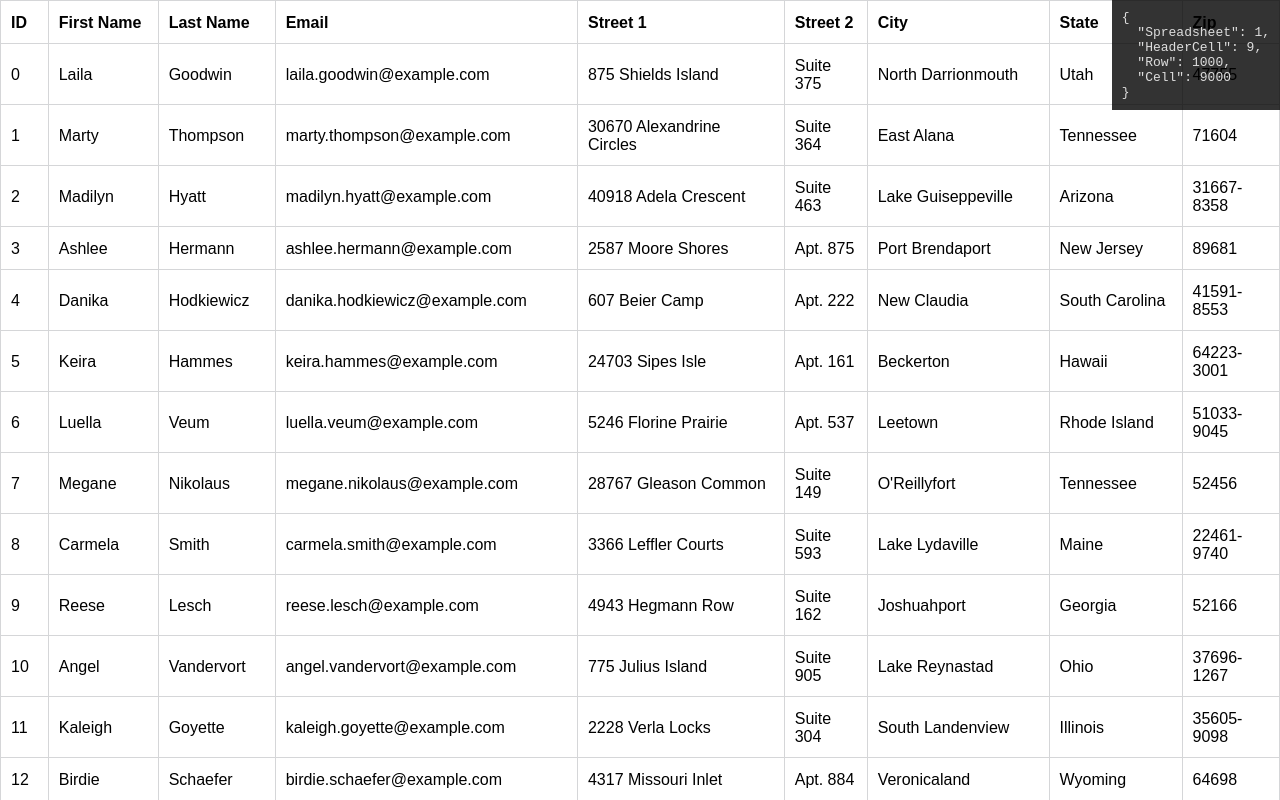
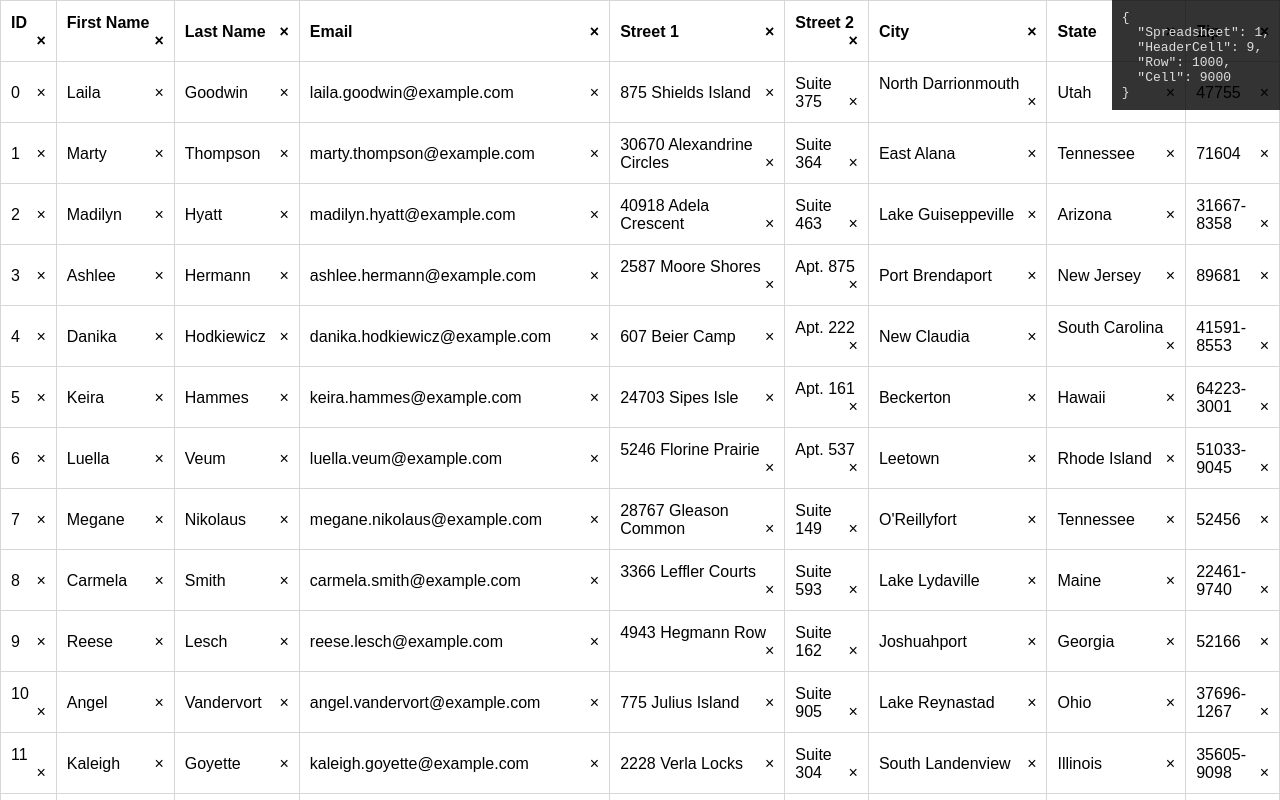
Before and after one commit to jeffcarbs/react-performance-demo, a React (Create React App) app: page / in a window 1280 px wide. Shown: the top 800 px of the page. Built offline with nearby package versions, Linux system fonts and the light colour scheme.

Commit message:
Add ability to hide columns and clear cells

```diff
--- a/src/Spreadsheet/Cell.js
+++ b/src/Spreadsheet/Cell.js
@@ -9,6 +9,7 @@ class Cell extends PureComponent {
     columnIdx: PropTypes.number.isRequired,
     onMouseDown: PropTypes.func.isRequired,
     onMouseEnter: PropTypes.func.isRequired,
+    onRemoveClick: PropTypes.func.isRequired,
     selected: PropTypes.bool.isRequired,
     value: PropTypes.any,
   };
@@ -35,6 +36,7 @@ class Cell extends PureComponent {
         onMouseEnter={this.handleMouseEnter}
       >
         {value}
+        <a onClick={e => this.props.onRemoveClick(e, this.props)}>×</a>
       </td>
     );
   }
--- a/src/Spreadsheet/HeaderRow.js
+++ b/src/Spreadsheet/HeaderRow.js
@@ -6,12 +6,18 @@ import eventCounter from '../lib/eventCounter';
 class HeaderRow extends PureComponent {
   static propTypes = {
     columns: PropTypes.array.isRequired,
+    onRemoveClick: PropTypes.func.isRequired,
   };
 
   renderHeaderCell = column => {
     eventCounter('HeaderCell');
 
-    return <th key={column.key}>{column.name}</th>;
+    return (
+      <th key={column.key}>
+        {column.name}
+        <a onClick={e => this.props.onRemoveClick(e, column)}>×</a>
+      </th>
+    );
   };
 
   render() {
--- a/src/Spreadsheet/Row.js
+++ b/src/Spreadsheet/Row.js
@@ -12,6 +12,7 @@ class Row extends PureComponent {
     row: PropTypes.object.isRequired,
     onMouseDown: PropTypes.func.isRequired,
     onMouseEnter: PropTypes.func.isRequired,
+    onRemoveClick: PropTypes.func.isRequired,
     selectedStart: PropTypes.number,
     selectedStop: PropTypes.number,
   };
@@ -30,6 +31,7 @@ class Row extends PureComponent {
         selected={!!selected}
         onMouseDown={this.props.onMouseDown}
         onMouseEnter={this.props.onMouseEnter}
+        onRemoveClick={this.props.onRemoveClick}
         columnIdx={columnIdx}
         rowIdx={this.props.rowIdx}
         value={this.props.row[column.key]}
--- a/src/Spreadsheet/Spreadsheet.css
+++ b/src/Spreadsheet/Spreadsheet.css
@@ -11,6 +11,12 @@ table td {
   user-select: none;
 }
 
+table th a,
+table td a {
+  float: right;
+  margin-left: 10px;
+}
+
 table tbody td.selected {
   background-color: #edf9ff;
   box-shadow: 1px 0px 0 0 #b3def4, 0px 1px 0 0 #b3def4, 0px 0px 0 0 #b3def4, 1px 1px 0 0 #b3def4;
--- a/src/Spreadsheet/Spreadsheet.js
+++ b/src/Spreadsheet/Spreadsheet.js
@@ -8,6 +8,11 @@ import Row from './Row';
 
 import './Spreadsheet.css';
 
+const columnsToShow = (columns, hiddenColumnKeys) => {
+  const hiddenColumnSet = new Set(hiddenColumnKeys);
+  return columns.filter(column => !hiddenColumnSet.has(column.key));
+};
+
 class Spreadsheet extends Component {
   static propTypes = {
     columns: PropTypes.array,
@@ -16,6 +21,9 @@ class Spreadsheet extends Component {
 
   state = {
     selectedRange: undefined,
+    hiddenColumnKeys: [],
+    rows: [...this.props.rows],
+    visibleColumns: [...this.props.columns],
   };
 
   handleMouseDown = (e, { rowIdx, columnIdx }) => {
@@ -52,8 +60,25 @@ class Spreadsheet extends Component {
     window.removeEventListener('mouseup', this.handleMouseUp);
   };
 
+  handleHeaderRemoveClick = (e, { key }) => {
+    const hiddenColumnKeys = [...this.state.hiddenColumnKeys, key];
+
+    this.setState({
+      hiddenColumnKeys,
+      visibleColumns: columnsToShow(this.props.columns, hiddenColumnKeys),
+    });
+  };
+
+  handleCellRemoveClick = (e, { rowIdx, columnIdx }) => {
+    const column = this.state.visibleColumns[columnIdx];
+    const rows = this.state.rows;
+
+    rows[rowIdx] = { ...rows[rowIdx], [column.key]: null };
+    this.setState({ rows });
+  };
+
   renderRow = (row, rowIdx) => {
-    const { selectedRange } = this.state;
+    const { selectedRange, visibleColumns } = this.state;
 
     const selected =
       selectedRange && selectedRange.start.rowIdx <= rowIdx && selectedRange.stop.rowIdx >= rowIdx;
@@ -61,9 +86,10 @@ class Spreadsheet extends Component {
     return (
       <Row
         key={row.id}
-        columns={this.props.columns}
+        columns={visibleColumns}
         onMouseDown={this.handleMouseDown}
         onMouseEnter={this.handleMouseEnter}
+        onRemoveClick={this.handleCellRemoveClick}
         row={row}
         rowIdx={rowIdx}
         selectedStart={selected ? selectedRange.start.columnIdx : undefined}
@@ -75,12 +101,14 @@ class Spreadsheet extends Component {
   render() {
     eventCounter('Spreadsheet');
 
+    const { visibleColumns } = this.state;
+
     return (
       <table>
         <thead>
-          <HeaderRow columns={this.props.columns} />
+          <HeaderRow columns={visibleColumns} onRemoveClick={this.handleHeaderRemoveClick} />
         </thead>
-        <tbody>{this.props.rows.map(this.renderRow)}</tbody>
+        <tbody>{this.state.rows.map(this.renderRow)}</tbody>
       </table>
     );
   }
```
